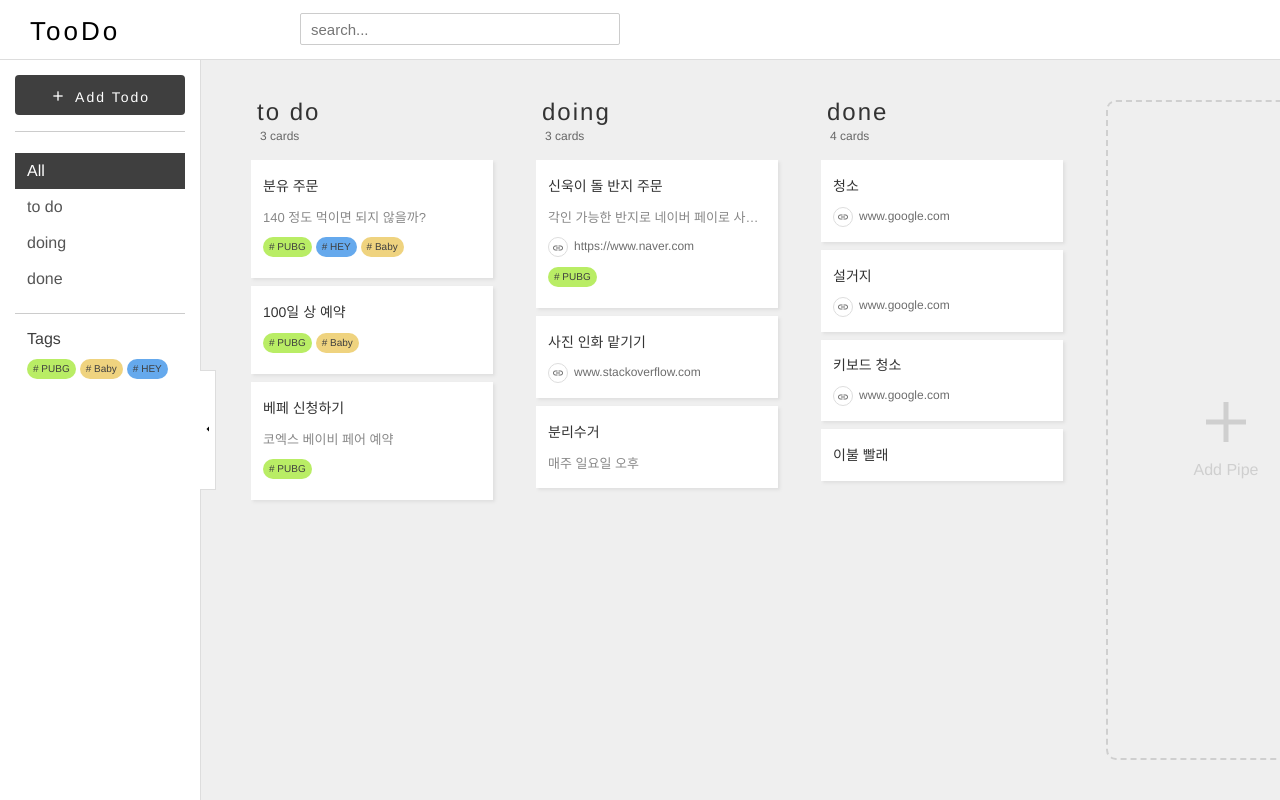
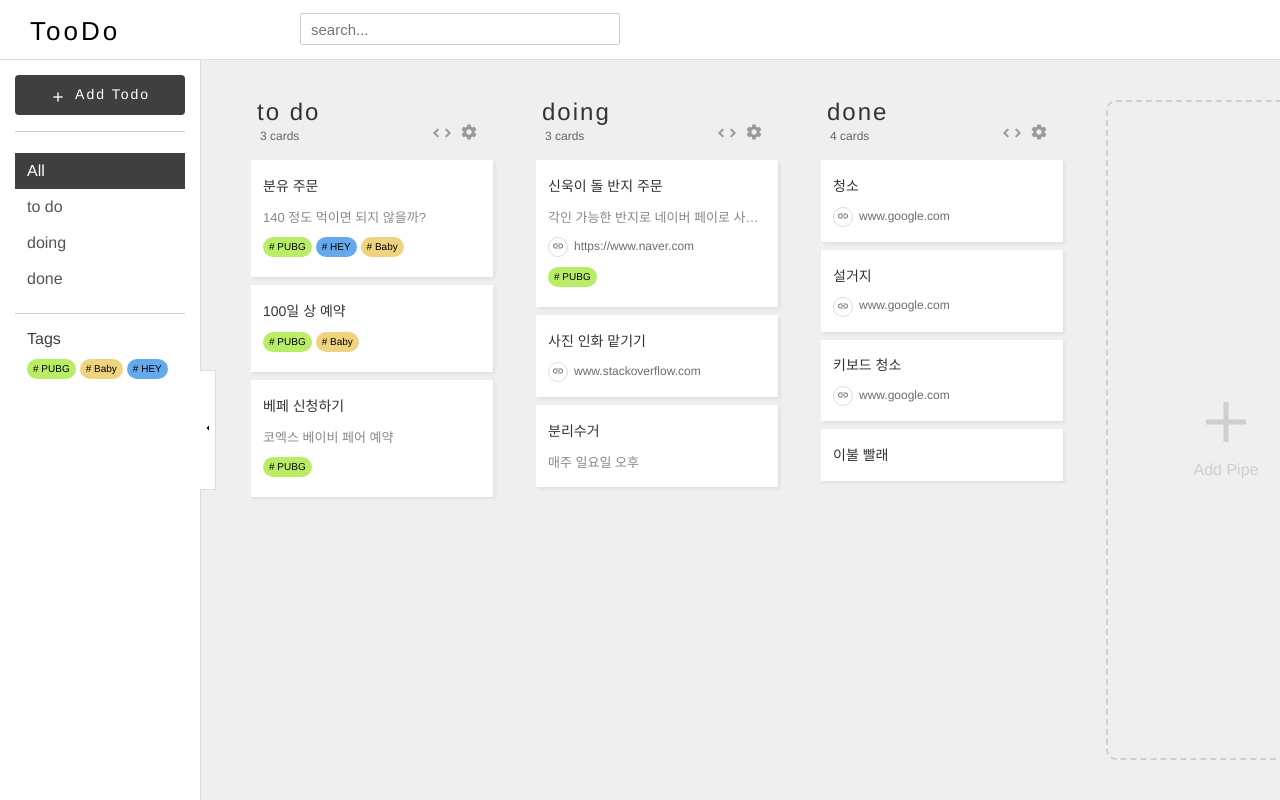
Before and after one commit to Smithoo/too-do, a Vue app: page /#/board/all in a window 1280 px wide. Built offline with nearby package versions, Linux system fonts and the light colour scheme.

Commit message:
refact: tag style

```diff
--- a/src/assets/css/common.css
+++ b/src/assets/css/common.css
@@ -6,6 +6,7 @@ a {
 a:hover {
     text-decoration: underline;
 }
+.material-icons.md-8 { font-size: 8px; }
 .material-icons.md-12 { font-size: 12px; }
 .material-icons.md-16 { font-size: 16px; }
 .material-icons.md-18 { font-size: 18px; }
--- a/src/assets/css/reset.css
+++ b/src/assets/css/reset.css
@@ -19,6 +19,7 @@ time, mark, audio, video {
 	padding: 0;
     border: 0;
     font: inherit;
+    vertical-align: top;
 }
 /* HTML5 display-role reset for older browsers */
 article, aside, details, figcaption, figure,
@@ -57,9 +58,6 @@ button {
     color: inherit;
     font: inherit;
 
-    /* Normalize `line-height`. Cannot be changed from `normal` in Firefox 4+. */
-    line-height: normal;
-
     /* Corrects font smoothing for webkit */
     -webkit-font-smoothing: inherit;
     -moz-osx-font-smoothing: inherit;
--- a/src/views/common/tag.vue
+++ b/src/views/common/tag.vue
@@ -3,10 +3,17 @@
         :style="{ backgroundColor: color }"
         @click="$emit('click')"
     >
-        <div class="hide">
+        <div class="slot-text">
             <slot>tag contents</slot>
         </div>
-        <span>{{ sharpText }}</span>
+        <div class="sharp-text">{{ sharpText }}</div>
+        <div class="cancel" v-if="close">
+            <button type="button"
+                @click="$emit('cancel')"
+            >
+                <i class="material-icons md-8">close</i>
+            </button>
+        </div>
     </div>
 </template>
 
@@ -16,6 +23,10 @@ export default {
         color: {
             type: String,
             default: '#dddddd',
+        },
+        close: {
+            type: Boolean,
+            default: false,
         },
     },
     computed: {
@@ -29,22 +40,37 @@ export default {
 
 <style scoped>
 .tag {
-    padding: 6px 6px 4px 6px;
-    border: 0;
-    border-radius: 12px;
-    height: 10px;
-    color: #3f3f3f;
-    margin-right: 4px;
-    margin-bottom: 6px;
-    cursor: pointer;
-    max-width: 50px;
-    text-overflow: ellipsis;
+    display: inline-block;
+    height: 20px;
+    border-radius: 10px;
+    padding-left: 6px;
+    padding-right: 6px;
+}
+.tag > div {
+    display: inline-block;
+    height: 100%;
+}
+.tag .slot-text {
+    display: none;
+}
+.tag .sharp-text {
     font-size: 10px;
-    display: inline-block;
-    cursor: pointer;
+    line-height: 20px;
 }
-.tag span {
+.tag .cancel {
     position: relative;
-    top: -1px;
+    left: 3px;
+}
+.cancel button {
+    position: relative;
+    top: 2px;
+    width: 16px;
+    height: 16px;
+    background-color: #ffffff;
+    text-align: center;
+    border-radius: 50%;
+}
+.cancel button i {
+    line-height: 16px;
 }
 </style>
--- a/src/views/components/board/all/pipe.vue
+++ b/src/views/components/board/all/pipe.vue
@@ -141,7 +141,7 @@ h3 {
     padding-left: 3px;
 }
 .pipe-head .pipe-control {
-    display: none;
+    /* display: none; */
     position: absolute;
     top: 20px;
     right: 20px;
@@ -156,7 +156,7 @@ h3 {
 }
 .pipe-control button.width-control i {
     position: relative;
-    top: 3px;
+    top: -2px;
     transform: rotate(90deg);
 }
 .pipe-control button i {
@@ -167,6 +167,7 @@ h3 {
 }
 .collapsed .pipe-control {
     display: block;
+    top: 25px;
     left: 0;
     width: 60px;
     height: 60px;
--- a/src/views/components/board/card.vue
+++ b/src/views/components/board/card.vue
@@ -128,6 +128,11 @@ export default {
 }
 .card-tags {
     margin-top: 10px;
+    white-space: normal;
+    line-height: 25px;
+}
+.card-tags .tag {
+    margin-right: 4px;
 }
 .card-context-btn {
     position: absolute;
--- a/src/views/components/board/side-panel/tags.vue
+++ b/src/views/components/board/side-panel/tags.vue
@@ -42,5 +42,7 @@ h4 {
 }
 .tag-container > .tag {
     float: left;
+    margin-bottom: 8px;
+    margin-right: 4px;
 }
 </style>
```
